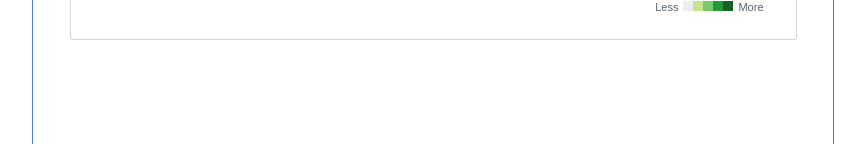
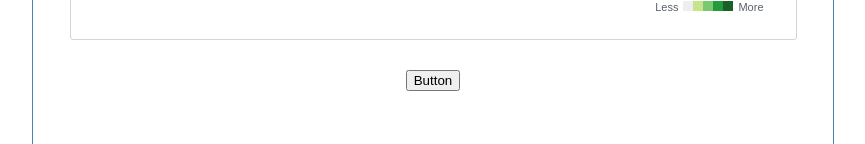
Before and after one commit to hianson/GitHub-Calendar-Clone, a React (Create React App) app in the folder frontend/: page / in a window 1280 px wide. Shown: the part 156-300 px from the top of the page, without its empty margins (207-1072 px from the left). Built offline with nearby package versions, Linux system fonts and the light colour scheme.

Commit message:
moved css files to css folder

```diff
--- a/frontend/package.json
+++ b/frontend/package.json
@@ -3,6 +3,7 @@
   "version": "0.1.0",
   "private": true,
   "dependencies": {
+    "axios": "^0.17.0",
     "react": "^16.0.0",
     "react-dom": "^16.0.0",
     "react-scripts": "1.0.17"
--- a/frontend/src/App.js
+++ b/frontend/src/App.js
@@ -1,5 +1,6 @@
 import React, { Component } from 'react';
-import './App.css';
+import './css/App.css';
+import axios from 'axios';
 
 class App extends Component {
   constructor(props) {
@@ -10,6 +11,17 @@ class App extends Component {
     }
     };
   }
+
+handleClick() {
+  console.log('thanks for clicking me')
+  axios.get('/user?ID=12345')
+    .then(function (response) {
+      console.log(response);
+    })
+    .catch(function (error) {
+      console.log(error);
+    });
+}
 
   render() {
     return (
@@ -190,23 +202,14 @@ class App extends Component {
 
           </div>
 
-
-
-
         </div>
 
 
-
-
-
-
-
-
-
-
-
-
-
+        <div className="boton-container">
+          <button className="boton" onClick={(e) => this.handleClick(e)}>
+            Button
+          </button>
+        </div>
 
       </div>
     );
--- a/frontend/src/App.css
+++ b/frontend/src/css/App.css
@@ -61,3 +61,13 @@ body {
   fill: #767676;
   font-size: 9px;
 }
+
+
+.boton-container {
+  text-align: center;
+  margin: 30px;
+}
+
+.boton {
+
+}
```
Also changed, not shown: 1 other file (tests, documents, lock files or other folders).
